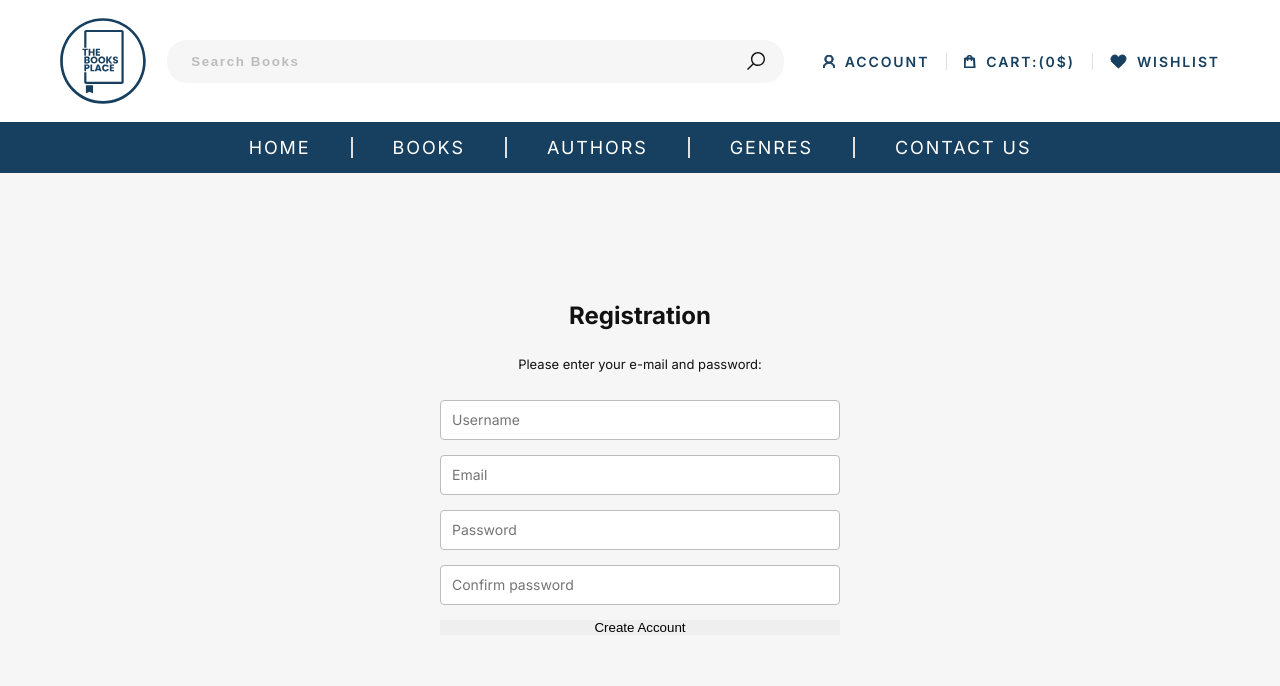
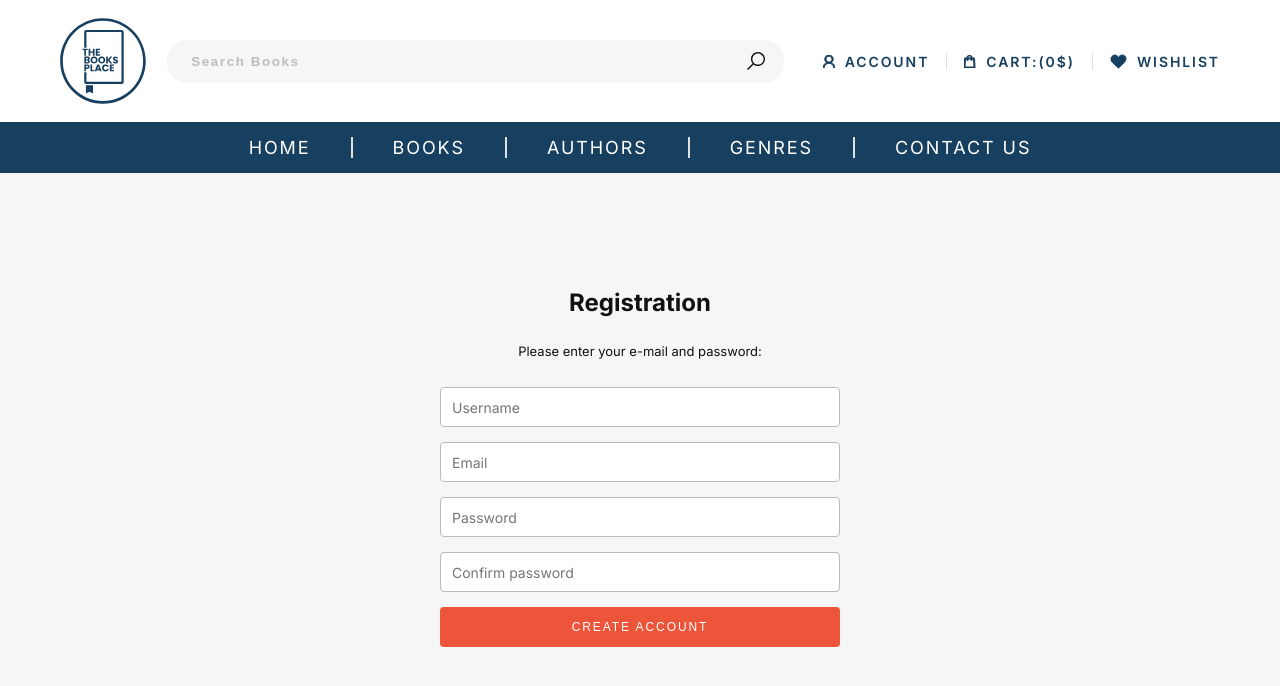
Before and after one commit to Stesho/university, a React (Create React App) app: page /registration in a window 1280 px wide. Shown: the top 686 px of the page. Built offline with nearby package versions, Linux system fonts and the light colour scheme.

Commit message:
feat: add button onClick prop

```diff
--- a/src/components/ui/button/Button.tsx
+++ b/src/components/ui/button/Button.tsx
@@ -3,10 +3,15 @@ import styles from './Button.module.scss';
 
 interface ButtonProps {
   children: string;
+  onClick: () => void;
 }
 
 const Button = (props: ButtonProps) => {
-  return <button className={styles.button}>{props.children}</button>;
+  return (
+    <button className={styles.button} onClick={props.onClick}>
+      {props.children}
+    </button>
+  );
 };
 
 export default Button;
--- a/src/pages/login/LoginPage.tsx
+++ b/src/pages/login/LoginPage.tsx
@@ -49,8 +49,7 @@ const LoginPage = () => {
             className={styles.input}
             placeholder={'Password'}
           />
-          {/*<button onClick={onSubmit}>Sign In</button>*/}
-          <Button>Sign In</Button>
+          <Button onClick={onSubmit}>Sign In</Button>
         </form>
         <div className={styles.create}>
           <span>{"Don't have an account? "}</span>
--- a/src/pages/registration/RegistrationPage.tsx
+++ b/src/pages/registration/RegistrationPage.tsx
@@ -4,6 +4,7 @@ import styles from './RegistrationPage.module.scss';
 import User from '../../core/types/user';
 import Input from '../../components/ui/input/Input';
 import { NavLink } from 'react-router-dom';
+import Button from '../../components/ui/button/Button';
 
 const RegistrationPage = () => {
   const [username, setUsername] = useState('');
@@ -54,7 +55,7 @@ const RegistrationPage = () => {
             className={styles.input}
             placeholder={'Confirm password'}
           />
-          <button onClick={onSubmit}>Create Account</button>
+          <Button onClick={onSubmit}>Create Account</Button>
         </form>
       </div>
     </main>
```
